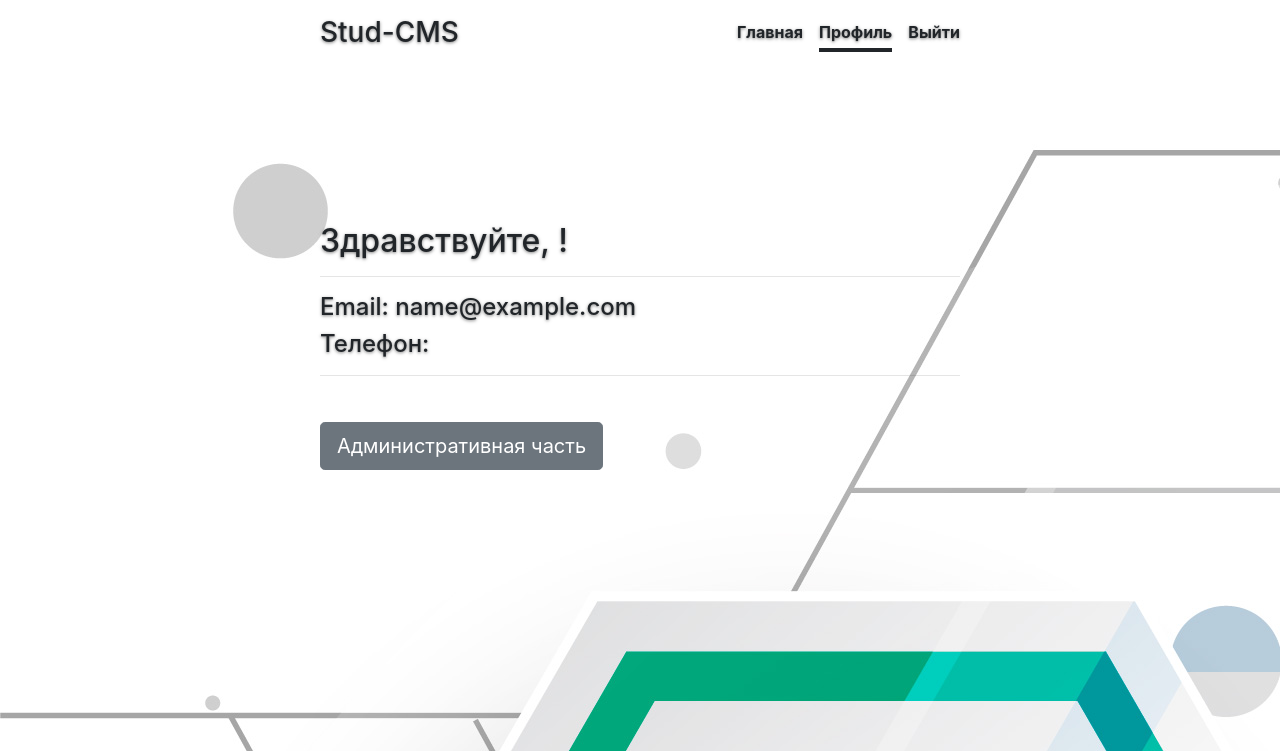
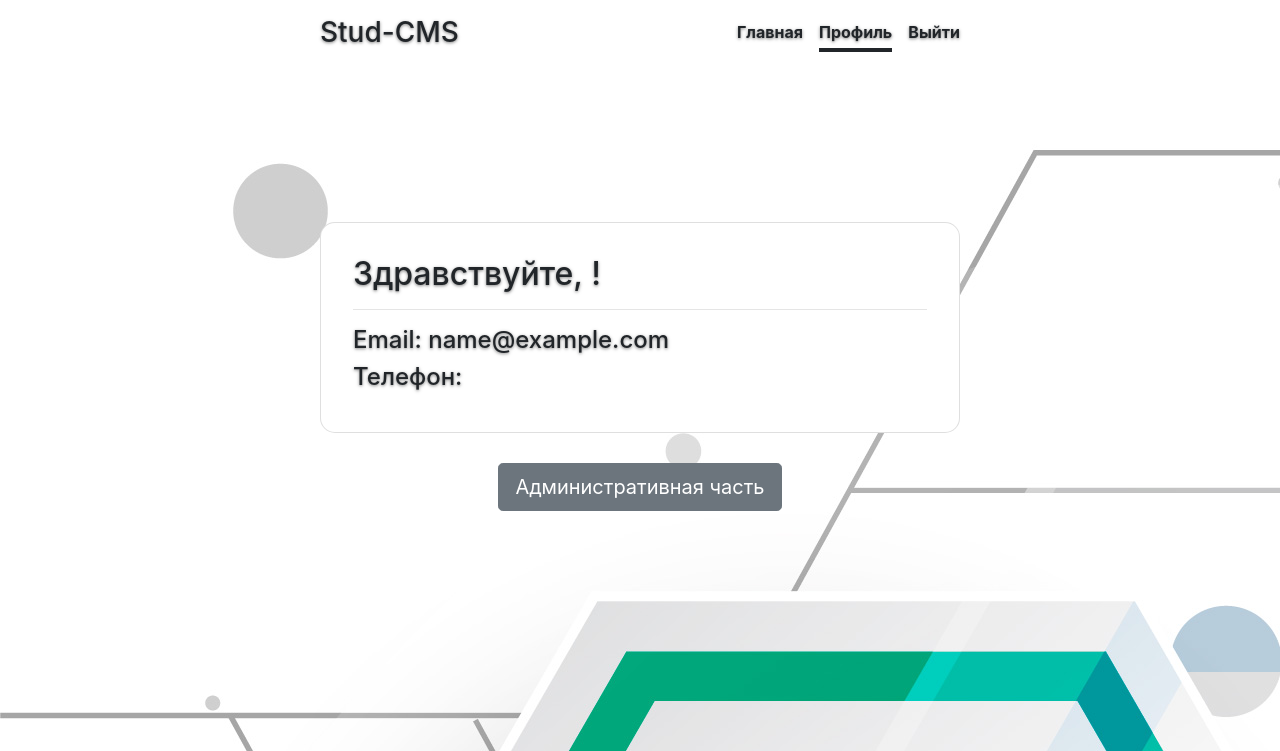
Before and after one commit to ext33/students-CMS, a Django app: page /profile/ in a window 1280 px wide. Shown: the top 751 px of the page. Run offline with Django 3.2, Linux system fonts and the light colour scheme; the visitor is signed in with stand-in values (Sample User, id 1); parts of the project's set-up code (start-up, migrations or seed data) failed here and were passed over; some libraries are stand-ins or nearby versions.

Commit message:
upd front

```diff
--- a/CMS/static/css/profile.css
+++ b/CMS/static/css/profile.css
@@ -1,15 +1,32 @@
 .masthead {
   margin-bottom: 170px !important;
 }
+
 .head h2{
     margin-bottom: 10px;
 }
+
 .btn{
     margin-top: 30px;
 }
+
 table{
     margin-top: 30px;
 }
+
 td, th{
     padding: 10px !important;
 }
+
+.admin{
+    display: flex;
+    align-items: center;
+    justify-content: center;
+}
+
+.cont{
+    border: 1px solid rgba(0,0,0,.125);
+    border-radius: 15px;
+    background: white;
+    padding: 5%;
+}
--- a/CMS/templates/home.html
+++ b/CMS/templates/home.html
@@ -38,6 +38,7 @@
     <div class="row mt-5 mb-5">
       <div class="col-sm-6 mb-2">
         <div class="card">
+            <img src="{% static 'img/icon2.png' %}" class="card-img-top" alt="">
               <div class="card-body">
                 <h5 class="card-title">Для студентов:</h5>
                 <p class="card-text">Вы всегда и везде сможете узнать свои оценки за семестр, будь то это зачет или экзамен!</p>
@@ -46,6 +47,7 @@
       </div>
       <div class="col-sm-6">
         <div class="card">
+            <img src="{% static 'img/icon1.png' %}" class="card-img-top" alt="">
               <div class="card-body">
                 <h5 class="card-title">Для преподавателей</h5>
                 <p class="card-text">Вы лего сможете заполнить оценочную ведомость и предоставить студентам актуалную информацию!</p>
--- a/CMS/templates/profile.html
+++ b/CMS/templates/profile.html
@@ -27,13 +27,12 @@
         </div>
     </header>
 <div class="main">
-    <div class="head">
+    <div class="head cont">
         <h2>Здравствуйте, {{ user.FIO }}!</h2>
         <hr>
         <h4>Email: {{ user.email }}</h4>
         <h4>Телефон: {{ user.telephone }}</h4>
         {% if user.is_staff %}
-        <hr>
         {% else %}
         <hr>
         <h4>Ваша группа: {{ user.group }}</h4>
@@ -42,10 +41,12 @@
         <hr>
         {% endif %}
     </div>
-    <div>
         {% if user.is_staff %}
+            <div class="admin">
                 <a href="{% url 'admin:index' %}" class="btn btn-lg btn-secondary">Административная часть</a>
+            </div>
         {% else %}
+        <div class="cont mt-2">
             <h2>Ваша успеваемость:</h2>
                 <table>
                     {% if tup_len >= 1 %}
```
Also changed, not shown: CMS/static/css/home.css (+6 -1 lines), CMS/static/img/icon1.png (added), CMS/static/img/icon2.png (added). Lines whose indentation alone changed are shown as unchanged.
